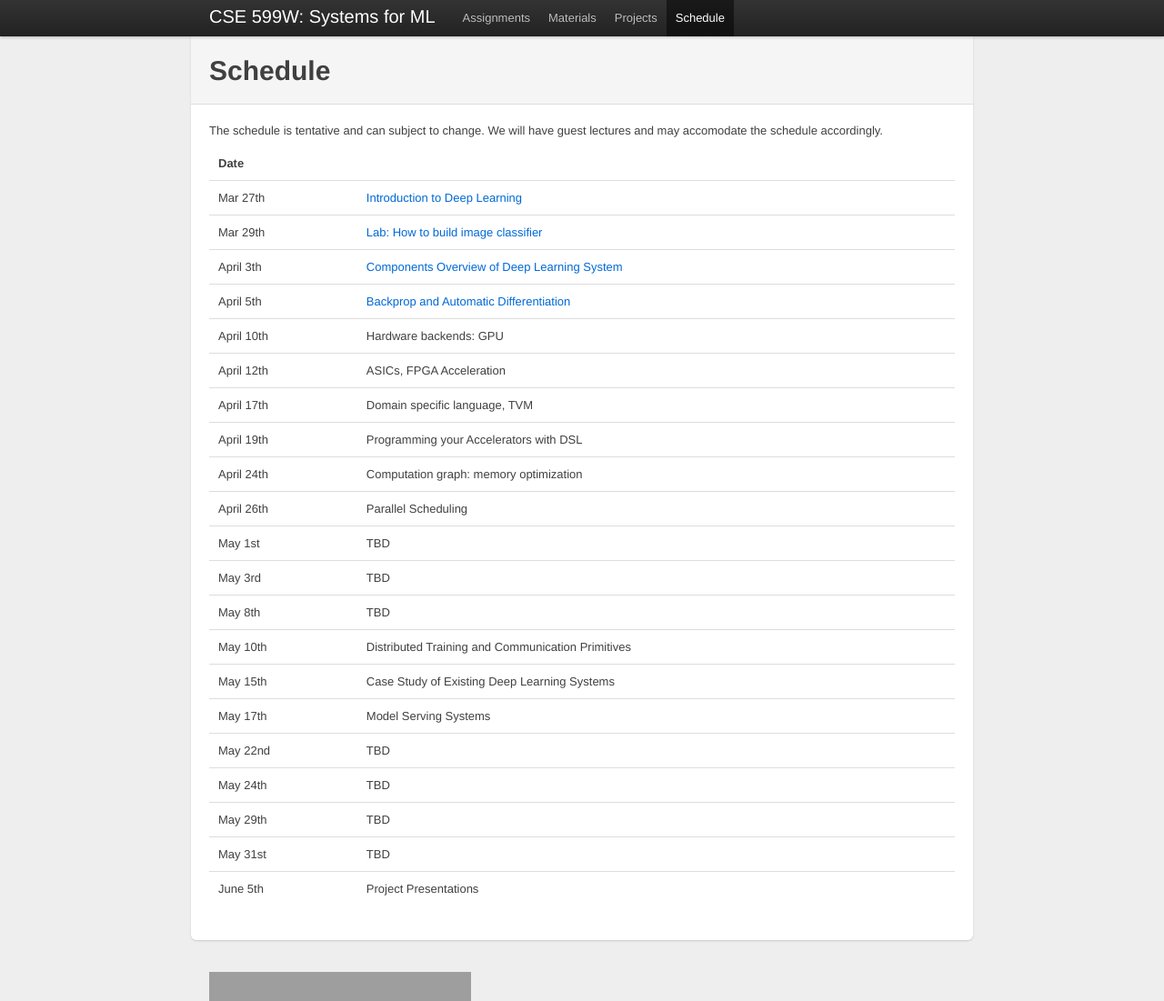
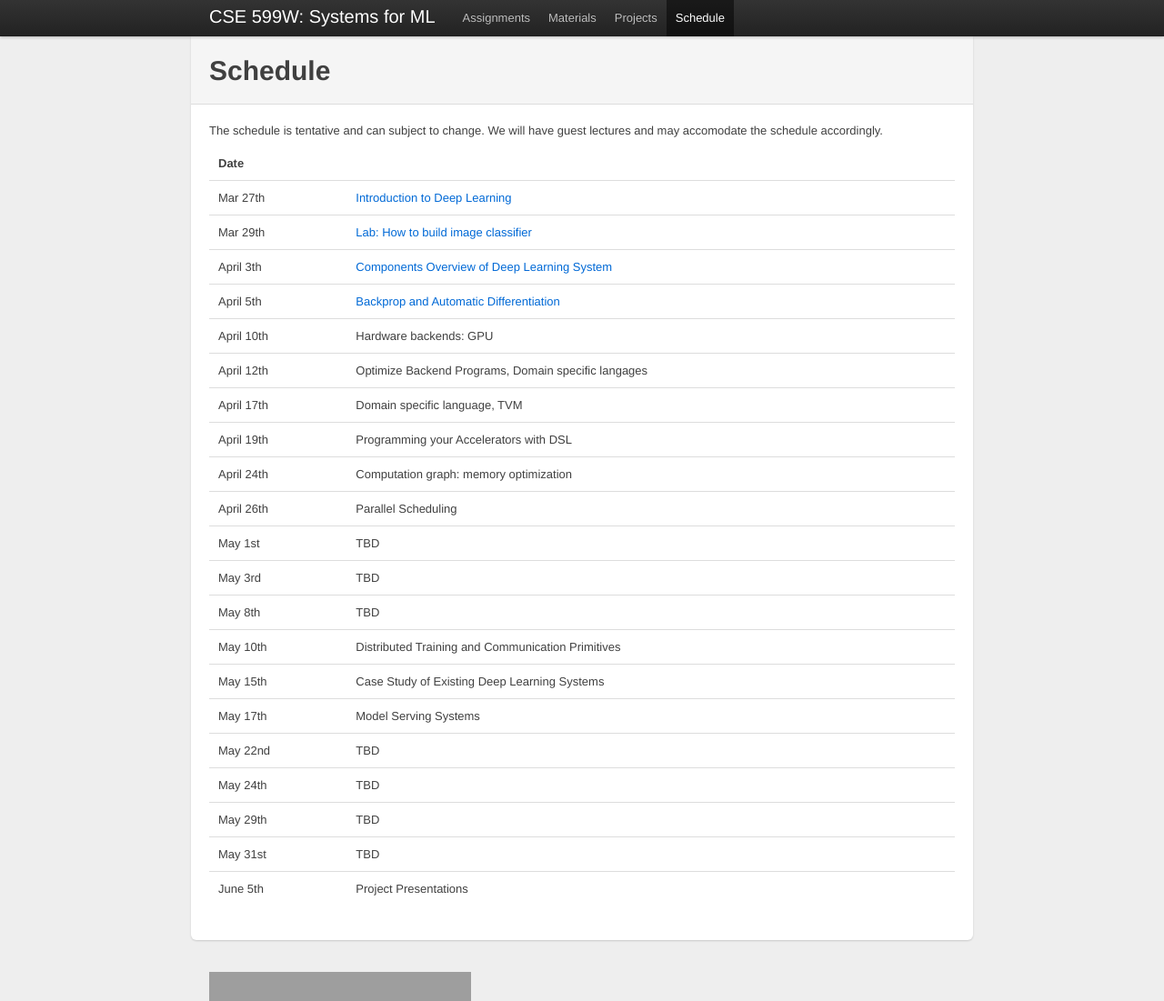
Before and after one commit to dlsys-course/dlsys-course.github.io, a Jekyll site: the page built from schedule.md, in a window 1280 px wide and 1101 px high. Shown: the whole window at 91% size. Built offline with Jekyll 4.4.1, drawn with Linux system fonts in a browser that asks for light colours; grey boxes are pictures that could not be loaded.

Commit message:
update schedule

```diff
--- a/schedule.md
+++ b/schedule.md
@@ -18,7 +18,7 @@ We will have guest lectures and may accomodate the schedule accordingly.
 | April 3th    |   [Components Overview of Deep Learning System](pdf/lecture3.pdf)         		|
 | April 5th    |   [Backprop and Automatic Differentiation](pdf/lecture4.pdf)              		|
 | April 10th   |   Hardware backends: GPU                              		|
-| April 12th   |   ASICs, FPGA Acceleration                            		|
+| April 12th   |   Optimize Backend Programs, Domain specific langages |
 | April 17th   |   Domain specific language, TVM                       		|
 | April 19th   |   Programming your Accelerators with DSL              		|
 | April 24th   |   Computation graph: memory optimization              		|
```
